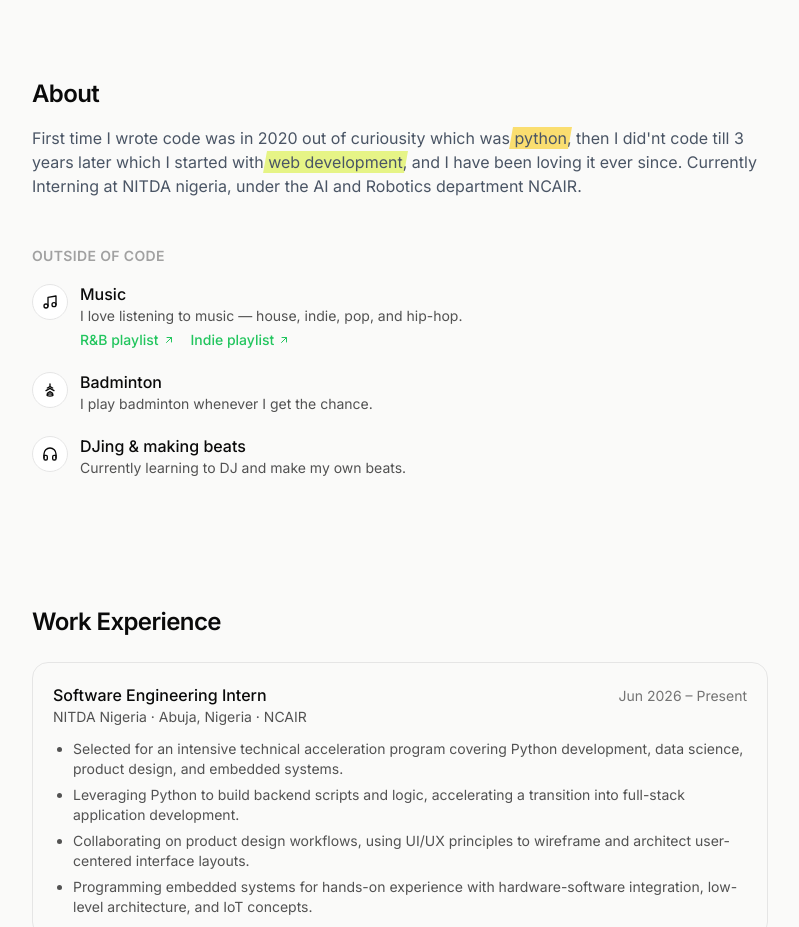
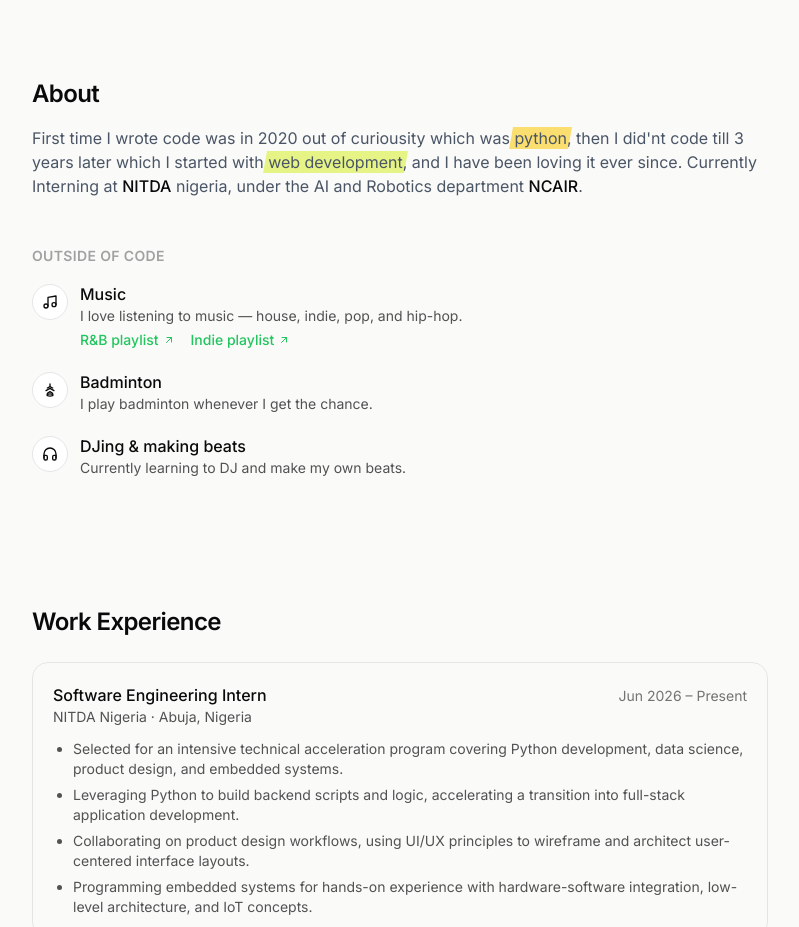
Before and after one commit to Nelsonnxx4/my-portfolio, a Vue app: page / in a window 1280 px wide. Shown: the part 560-1487 px from the top of the page, without its empty margins (240-1039 px from the left). Built offline with nearby package versions, Linux system fonts and the light colour scheme.

Commit message:
Move NCAIR/NITDA links from Experience into the About bio
Removes the NCAIR link/label from the Experience entry and instead links "NITDA" and "NCAIR" inline where they're mentioned in the About section text.

```diff
--- a/src/components/sections/AboutSection.vue
+++ b/src/components/sections/AboutSection.vue
@@ -49,7 +49,22 @@ const hobbies = [
       First time I wrote code was in 2020 out of curiousity which was
       <span class="highlight-yellow">python</span>, then I did'nt code till 3 years later which I
       started with <span class="highlight-lemon">web development</span>, and I have been loving it
-      ever since. Currently Interning at NITDA nigeria, under the AI and Robotics department NCAIR.
+      ever since. Currently Interning at
+      <a
+        href="https://nitda.gov.ng/"
+        target="_blank"
+        rel="noopener noreferrer"
+        class="font-medium text-ink hover:underline"
+        >NITDA</a
+      >
+      nigeria, under the AI and Robotics department
+      <a
+        href="https://ncair.nitda.gov.ng/"
+        target="_blank"
+        rel="noopener noreferrer"
+        class="font-medium text-ink hover:underline"
+        >NCAIR</a
+      >.
     </p>
 
     <div class="mt-12">
--- a/src/components/sections/ExperienceSection.vue
+++ b/src/components/sections/ExperienceSection.vue
@@ -30,15 +30,6 @@ useGsapReveal(sectionEl)
               >{{ job.org }}</a>
               <span v-else>{{ job.org }}</span>
               · {{ job.location }}
-              <template v-if="job.programLabel && job.programUrl">
-                ·
-                <a
-                  :href="job.programUrl"
-                  target="_blank"
-                  rel="noopener noreferrer"
-                  class="hover:text-ink hover:underline"
-                >{{ job.programLabel }}</a>
-              </template>
             </p>
           </div>
           <span class="text-sm text-neutral-500">{{ job.start }} – {{ job.end ?? 'Present' }}</span>
--- a/src/data/experience.ts
+++ b/src/data/experience.ts
@@ -4,8 +4,6 @@ export const workExperience: WorkExperience[] = [
   {
     org: 'NITDA Nigeria',
     url: 'https://nitda.gov.ng/',
-    programLabel: 'NCAIR',
-    programUrl: 'https://ncair.nitda.gov.ng/',
     role: 'Software Engineering Intern',
     location: 'Abuja, Nigeria',
     start: 'Jun 2026',
--- a/src/types/portfolio.ts
+++ b/src/types/portfolio.ts
@@ -34,8 +34,6 @@ export interface Project {
 export interface WorkExperience {
   org: string
   url?: string
-  programLabel?: string
-  programUrl?: string
   role: string
   location: string
   start: string
```
